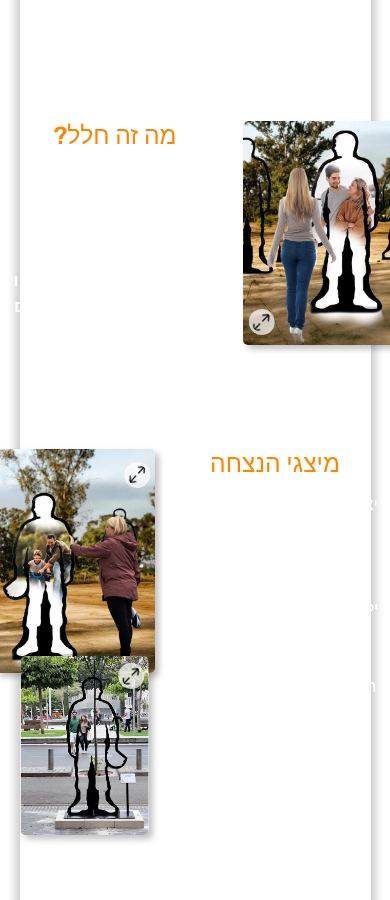
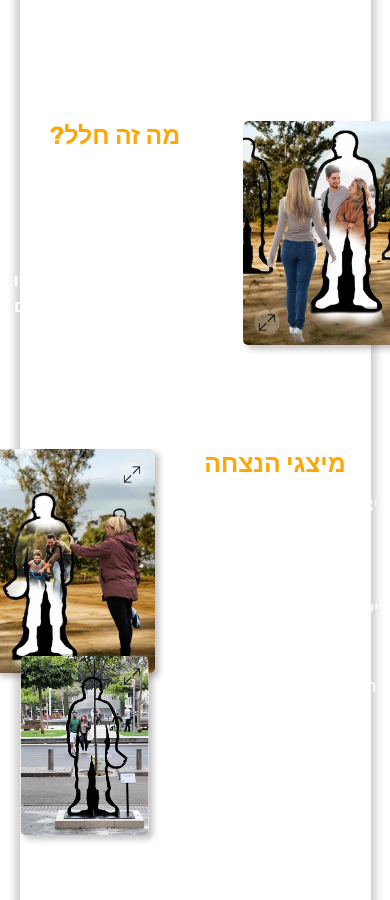
Before and after one commit to RonMordo/lezichram, a React (Vite) app: page /how-it-started in a window 390 px wide. Shown: the part 1100-2000 px from the top of the page. Built offline with nearby package versions, Linux system fonts and the light colour scheme.

Commit message:
Minor style changes.

```diff
--- a/src/components/howItStarted/HowItStarted.jsx
+++ b/src/components/howItStarted/HowItStarted.jsx
@@ -7,7 +7,7 @@ import fifthImage from "../../assets/soldierStatue.webp";
 import sixthImage from "../../assets/thirdImg.webp";
 import seventhImage from "../../assets/soldierPostImage.webp";
 import gifVideo from "../../assets/gifVideo.mp4";
-import enlargeButton from "../../assets/maximize.png";
+import enlargeButton from "../../assets/maximize.svg";
 import videoButton from "../../assets/videoCam.webp";
 import { ClimbingBoxLoader } from "react-spinners";
 // eslint-disable-next-line no-unused-vars
@@ -19,12 +19,18 @@ function HowItStarted() {
   const [enlargedImage, setEnlargedImage] = useState(null);
   const [isVideoOpen, setIsVideoOpen] = useState(false);
 
-  // const [loading, setLoading] = useState(true);
+  const [loading, setLoading] = useState(true);
 
   const LoadingScreenOverride = {
     display: "block",
     width: "100%",
     margin: "0 auto",
+  };
+
+  const handleLoading = () => {
+    setTimeout(() => {
+      setLoading(false);
+    }, 2000);
   };
 
   const handleEnlarge = (image) => {
@@ -38,18 +44,22 @@ function HowItStarted() {
     setEnlargedImage(null);
   };
 
-  // if (loading) {
-  //   return (
-  //     <div className="howItStartedLoadingScreen">
-  //       <ClimbingBoxLoader
-  //         loading={loading}
-  //         cssOverride={LoadingScreenOverride}
-  //         size={window.innerWidth < 480 ? 20 : 30}
-  //         color="rgb(255, 166, 0)"
-  //       />
-  //     </div>
-  //   );
-  // }
+  useEffect(() => {
+    handleLoading();
+  }, []);
+
+  if (loading) {
+    return (
+      <div className="howItStartedLoadingScreen">
+        <ClimbingBoxLoader
+          loading={loading}
+          cssOverride={LoadingScreenOverride}
+          size={window.innerWidth < 480 ? 20 : 30}
+          color="rgb(255, 166, 0)"
+        />
+      </div>
+    );
+  }
 
   return (
     <motion.div
--- a/src/components/searchBar/SearchBar.jsx
+++ b/src/components/searchBar/SearchBar.jsx
@@ -23,7 +23,7 @@ function SearchBar({ searchValue, setSearchValue, handleSearch }) {
           handleSearch("");
         }}
       >
-        {/* <img src={xIcon} alt="Clear button" /> */}
+        <img src={xIcon} alt="Clear button" />
       </button>
     </div>
   );
--- a/src/components/searchPage/SearchPage.jsx
+++ b/src/components/searchPage/SearchPage.jsx
@@ -2,7 +2,6 @@ import SearchBar from "../searchBar/SearchBar";
 import SoldierCard from "../soldierCard/SoldierCard";
 // eslint-disable-next-line no-unused-vars
 import { motion } from "framer-motion";
-import { useState, useEffect } from "react";
 
 function SearchPage({
   searchValue,
@@ -10,13 +9,6 @@ function SearchPage({
   handleSearch,
   searchedSoldiers,
 }) {
-  const [showOverlay, setShowOverlay] = useState(true);
-  useEffect(() => {
-    if (searchedSoldiers?.length === 0) return;
-    setShowOverlay(true);
-    const timer = setTimeout(() => setShowOverlay(false), 1500);
-    return () => clearTimeout(timer);
-  }, [searchedSoldiers]);
   return (
     <motion.div
       className="searchPage"
@@ -34,11 +26,7 @@ function SearchPage({
       <div className="soldiersContainer">
         {searchedSoldiers &&
           searchedSoldiers.map((soldier) => (
-            <SoldierCard
-              soldierData={soldier}
-              key={soldier.permalink}
-              showOverlay={showOverlay}
-            />
+            <SoldierCard soldierData={soldier} key={soldier.permalink} />
           ))}
       </div>
     </motion.div>
--- a/src/components/soldierCard/SoldierCard.jsx
+++ b/src/components/soldierCard/SoldierCard.jsx
@@ -9,7 +9,7 @@ import clickIcon from "../../assets/click.webp";
 // eslint-disable-next-line no-unused-vars
 import { motion } from "framer-motion";
 
-function SoldierCard({ soldierData, showOverlay }) {
+function SoldierCard({ soldierData }) {
   return (
     <motion.a
       href={soldierData.permalink}
@@ -20,13 +20,6 @@ function SoldierCard({ soldierData, showOverlay }) {
       transition={{ type: "spring", stiffness: 400, damping: 10 }}
       style={{ cursor: "pointer", textDecoration: "none", color: "black" }}
     >
-      {showOverlay && (
-        <div className="cardOverlay">
-          <p>לחצו על הפוסט</p>
-          <p>ושתפו בסטורי</p>
-          <img src={clickIcon} alt="Left click icon" />
-        </div>
-      )}
       <div className="postHeader">
         <div className="profileImage">
           <img src={profileImg} alt="Instagram profile image" />
--- a/src/styles/global.css
+++ b/src/styles/global.css
@@ -16,7 +16,6 @@ body {
 
 #root,
 #scroll-container {
-  /* min-height: 100vh; */
   overflow-y: auto;
   width: 100%;
   text-align: center;
@@ -70,10 +69,9 @@ h2 {
   position: relative;
 }
 
-/* clear button */
-
 .searchBar button {
   position: absolute;
+  width: 2rem;
   left: 3rem;
   top: 4rem;
   font-family: "Rubik";
@@ -82,6 +80,7 @@ h2 {
   font-size: 1rem;
   color: black;
   border: none;
+  cursor: pointer;
 }
 
 .searchBar button img {
@@ -118,39 +117,12 @@ input {
 
 .soldierCard {
   width: 100%;
-  position: relative;
   margin-bottom: 2rem;
   display: flex;
   flex-direction: column;
   box-shadow: 0px 4px 7.7px 3px #00000040;
   border-radius: 1rem;
   background-color: white;
-}
-
-.cardOverlay {
-  display: flex;
-  flex-direction: column;
-  width: 100%;
-  height: 100%;
-  position: absolute;
-  align-items: center;
-  justify-content: center;
-  flex-wrap: wrap;
-  top: 0;
-  left: 0;
-  background-color: rgba(255, 255, 255, 0.7);
-  border-radius: 1rem;
-  border: none;
-}
-
-.cardOverlay p {
-  font-size: 3rem;
-  font-weight: 500;
-}
-
-.cardOverlay img {
-  width: 7rem;
-  margin-top: 2rem;
 }
 
 .postHeader {
@@ -273,7 +245,6 @@ input {
 
 .howItStartedContainer {
   width: 80%;
-  /* background-color: rgb(212, 212, 212); */
   background-color: rgba(255, 255, 255, 0.01);
   color: white;
   display: flex;
@@ -284,7 +255,6 @@ input {
   gap: 3rem;
   border-radius: 1rem;
   overflow: visible;
-  /* box-shadow: 0 5px 8px 10px rgba(0, 0, 0, 0.2); */
   box-shadow: 0px 4px 9px 5px rgba(0, 0, 0, 0.2);
 }
 
@@ -294,9 +264,8 @@ input {
 }
 
 .contentSection h2 {
-  /* color: #342dff; */
-  color: #ff8500;
-  font-weight: 500;
+  color: rgba(255, 166, 0);
+  font-weight: 600;
   font-size: 1.5rem;
 }
 
@@ -400,29 +369,30 @@ input {
   background-color: transparent;
   color: rgb(255, 255, 255);
   border: none;
+  cursor: pointer;
 }
 
 .enlargeButton {
-  width: 2rem;
+  width: 5rem;
+  cursor: pointer;
 }
 
 .enlargeButton img {
   width: 100%;
   box-shadow: none;
-  background-color: rgba(255, 255, 255, 0.7);
   border-radius: 50%;
-  padding: 0.2rem;
+  object-fit: contain;
 }
 
 .image.right button {
   position: absolute;
-  left: 4rem;
-  top: 1rem;
+  left: 2rem;
+  top: 0rem;
 }
 
 #whatIs {
-  top: 14.5rem;
-  left: 3.5rem;
+  top: 13rem;
+  left: 1.5rem;
 }
 
 .image.left button {
@@ -430,18 +400,18 @@ input {
 }
 
 #leftPrimary {
-  top: 1rem;
-  right: 1rem;
+  top: -0.5rem;
+  right: -1rem;
 }
 
 #leftSecondery {
-  top: 16.5rem;
-  right: 1.5rem;
+  top: 15rem;
+  right: -1rem;
 }
 
 #rightSecondery {
-  top: 21rem;
-  left: 1.9rem;
+  top: 20rem;
+  left: -0.5rem;
   z-index: 1000;
 }
 
@@ -548,7 +518,7 @@ input {
   margin-bottom: 2rem;
   font-size: 3rem;
   font-weight: 500;
-  color: #ff8500;
+  color: rgb(255, 166, 0);
 }
 
 .partnerCard p {
```
Also changed, not shown: src/assets/maximize.svg (added).
